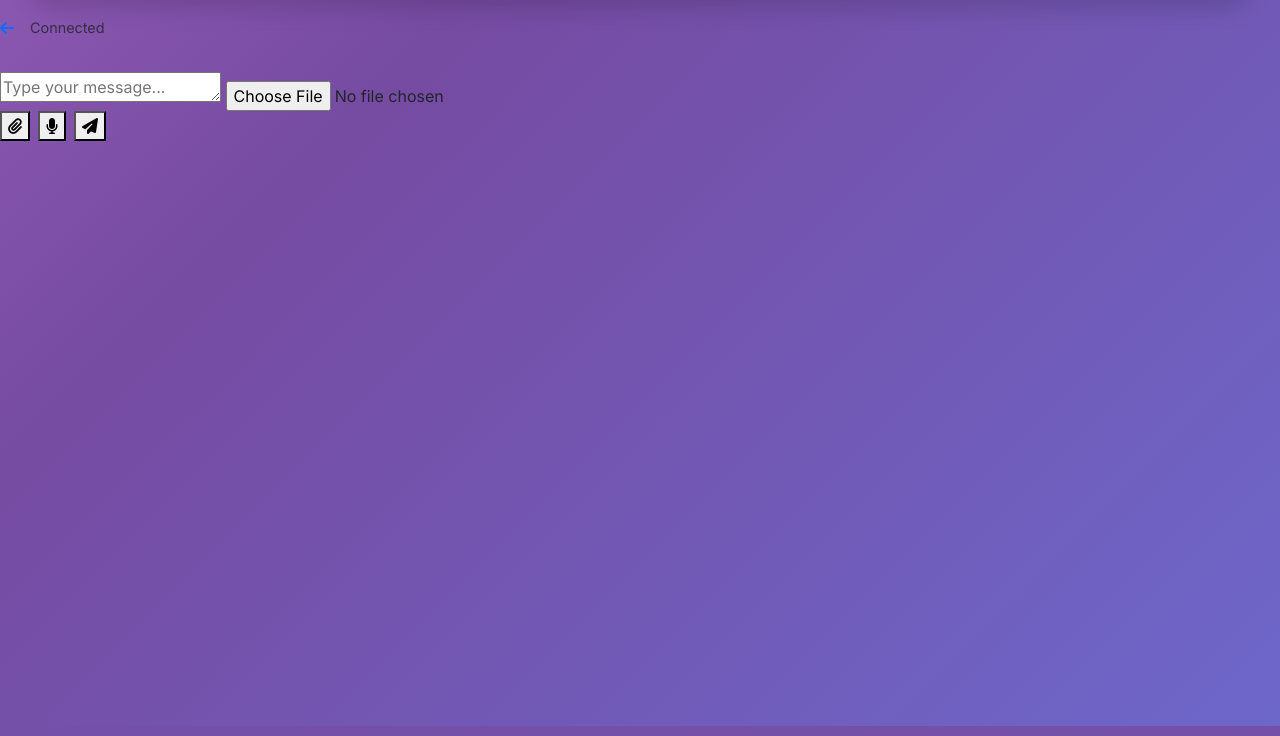
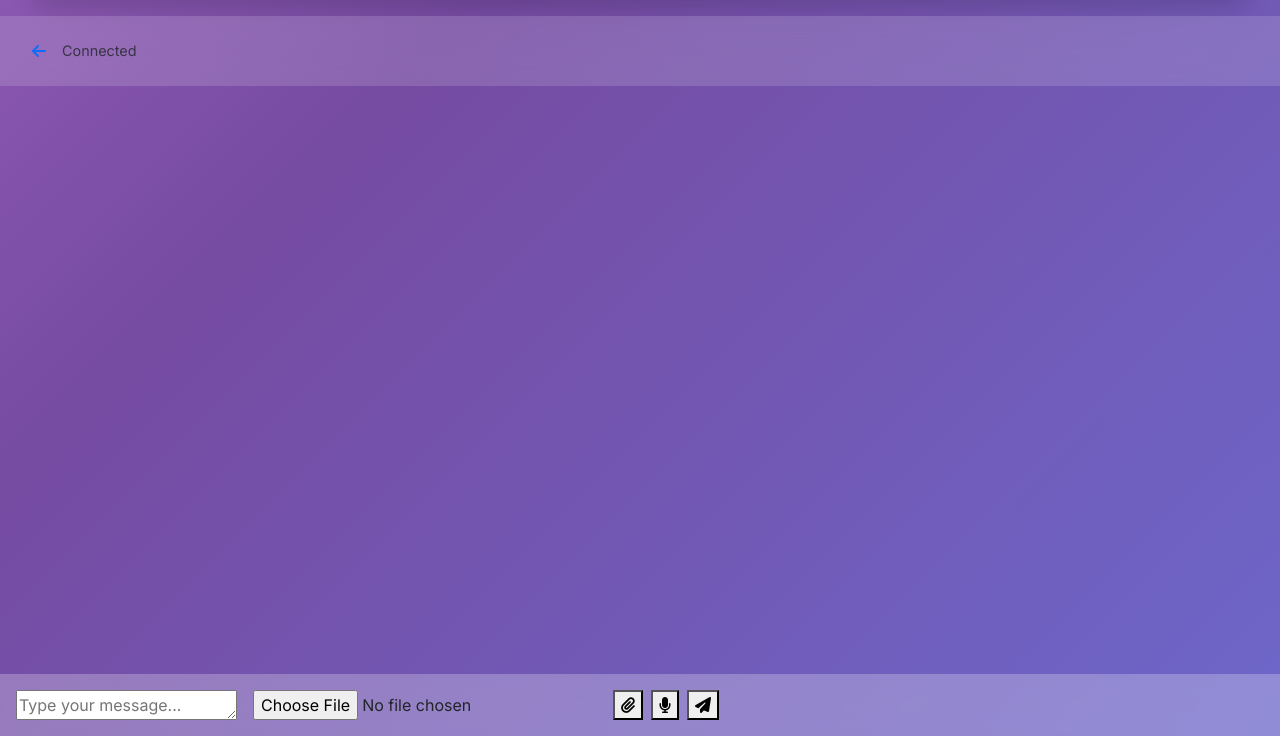
Before and after one commit to Sirjan-74/messenger-app, a Flask app: template templates/chat.html in a window 1280 px wide. Shown: the part 90-826 px from the top of the page. Run offline with Flask 3, Linux system fonts and the light colour scheme; the template is opened without the code that fills it, so the values that code supplies are empty; the visitor is signed in with stand-in values (Sample User, id 1); some libraries are stand-ins or nearby versions.

Commit message:
Update chat.html

```diff
--- a/templates/chat.html
+++ b/templates/chat.html
@@ -13,7 +13,38 @@
   .audio-progress { height:4px; background: rgba(0,0,0,0.08); border-radius:2px; flex:1; cursor:pointer; }
   .audio-progress-bar { height:100%; width:0%; border-radius:2px; background: rgba(0,0,0,0.35); }
   .unread-badge { position: absolute; top: -5px; right: -5px; background: #ff4757; color: white; font-size:0.75rem; font-weight:700; padding:3px 7px; border-radius:50%; border:2px solid white; display:inline-block; min-width:20px; text-align:center;}
-  /* keep the rest of your CSS unchanged */
+.chat-container {
+    height: calc(100vh - 80px); /* navbar height removed */
+    display: flex;
+    flex-direction: column;
+    overflow: hidden;
+}
+.chat-header {
+    padding: 1rem 2rem;
+    background: rgba(255,255,255,0.15);
+    backdrop-filter: blur(20px);
+    display: flex;
+    align-items: center;
+    justify-content: space-between;
+    height: 70px;
+    flex-shrink: 0;
+}
+.messages-container {
+    flex: 1;
+    overflow-y: auto;
+    padding: 1rem 2rem;
+    background: transparent;
+}
+.input-area {
+    padding: 1rem;
+    background: rgba(255,255,255,0.25);
+    backdrop-filter: blur(10px);
+    display: flex;
+    align-items: center;
+    gap: 1rem;
+    flex-shrink: 0;
+}
+
 </style>
 {% endblock %}
 
```
